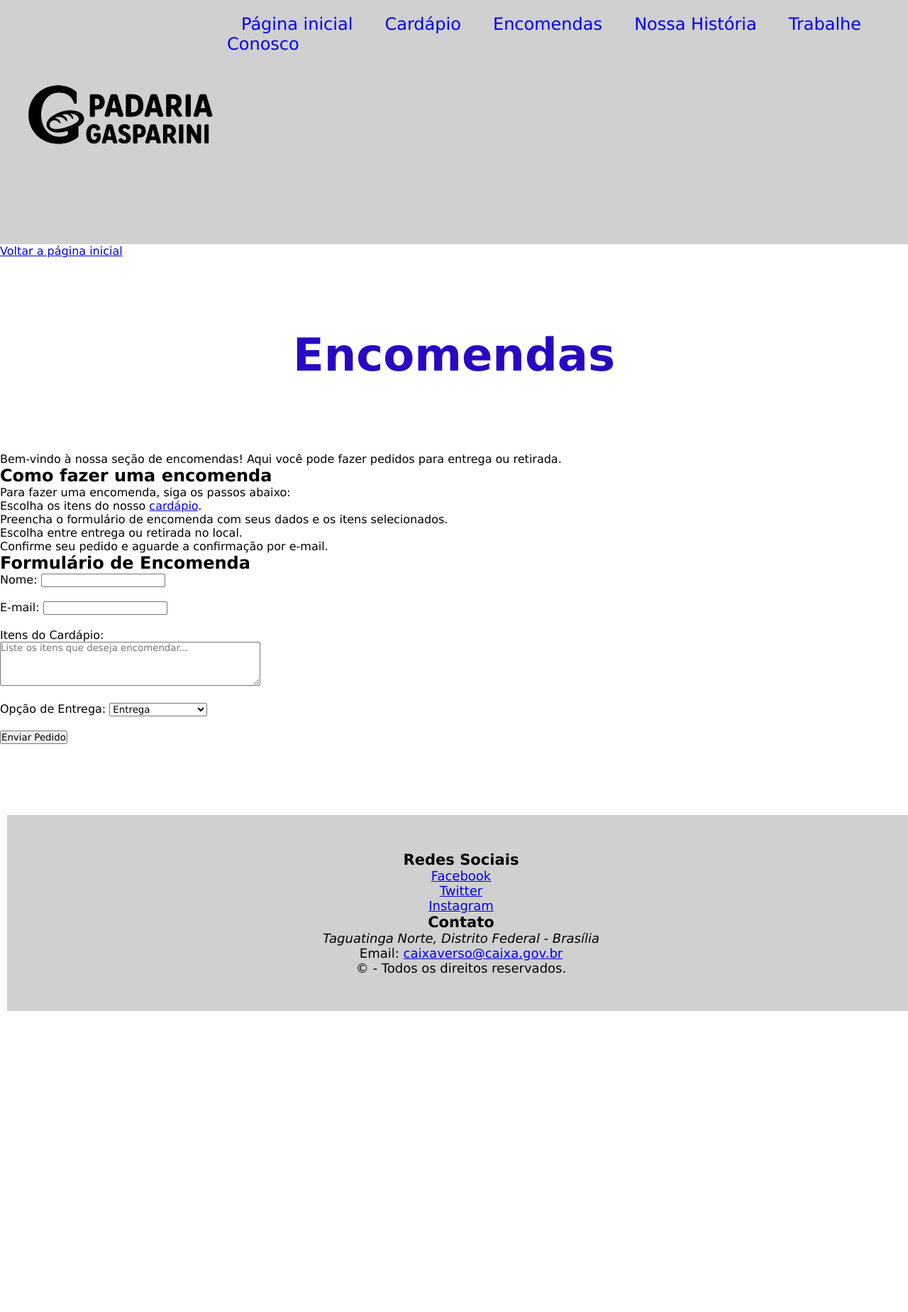
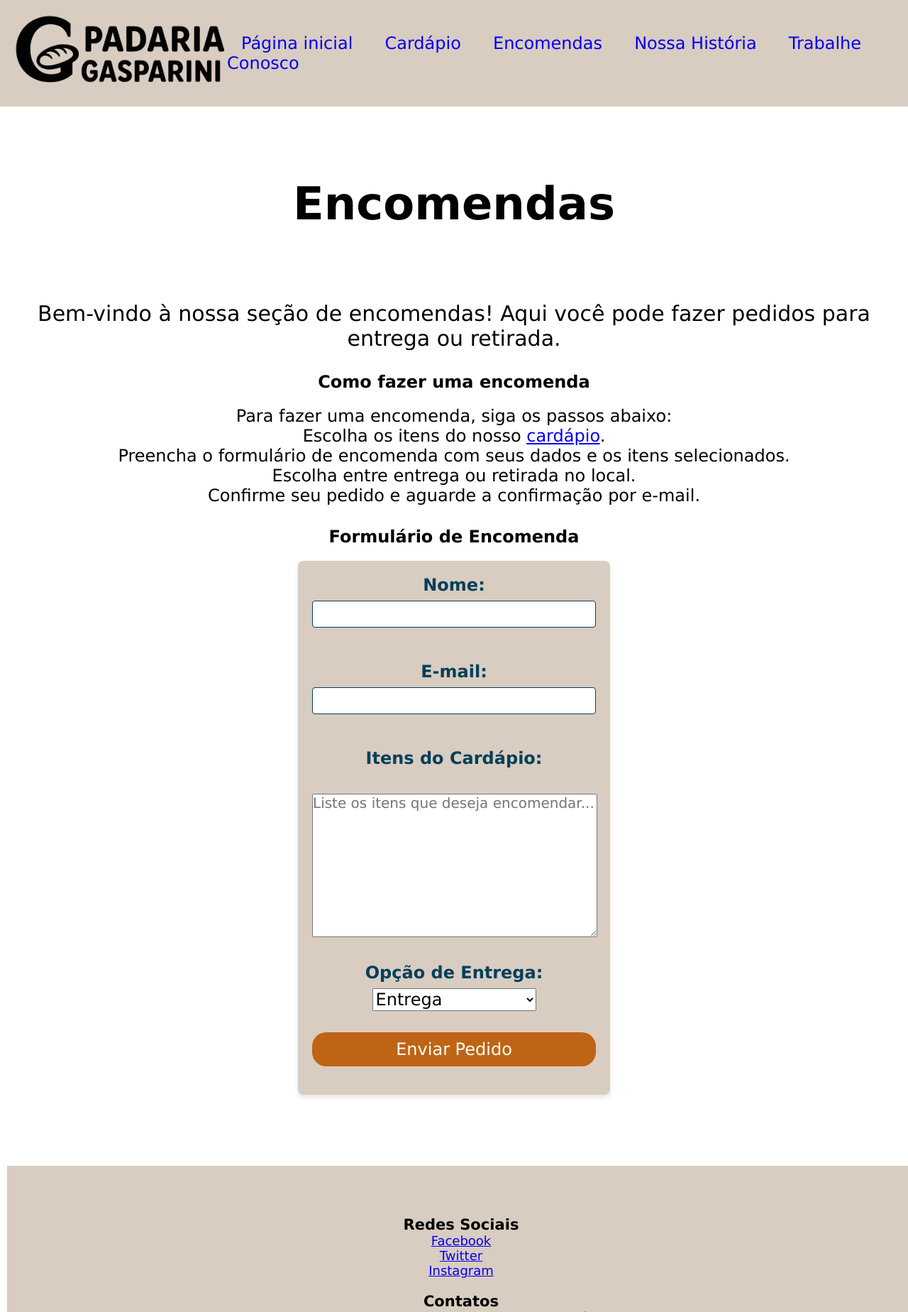
Before and after one commit to Leo-Gasparini/Projeto-Final-ADA-CAIXAVERSO, a plain HTML site: page Projeto-Final/encomendas.html in a window 1280 px wide. Shown: the top 1848 px of the page at 71% size. Before the commit the page ends 1434 px from the top, so only its background shows below. Drawn offline with Linux system fonts and the light colour scheme.

Commit message:
Versão 2 - Projeto final
Versão 2 - Projeto final

```diff
--- a/Projeto-Final/encomendas.html
+++ b/Projeto-Final/encomendas.html
@@ -9,11 +9,11 @@
 
  <header>
     <nav class="menu">
-      <section> <!--Logo da Loja-->
-        <img src="/img/logo/logo-padaria-gasparini-sem-fundo.png" alt="Logotipo da escrito Padaria Gasparini" class="menu-logo">
-      </section>
+      <div> <!--Logo da Loja-->
+        <img src="/img/logo/logo-padaria-gasparini-compacta-sem-fundo.png" alt="Logotipo da escrito Padaria Gasparini" class="menu-logo">
+      </div>
 
-      <section> <!--Barra de navegação-->
+      <div> <!--Barra de navegação-->
         <ul>
           <l1><a href="index.html" class="menu-navegacao">Página inicial</a></l1>
           <l1><a href="/cardapio.html" class="menu-navegacao">Cardápio</a></l1>
@@ -21,18 +21,17 @@
           <l1><a href="/nossa-historia.html" class="menu-navegacao">Nossa História</a></l1>
           <l1><a href="/trabalhe-conosco.html" class="menu-navegacao">Trabalhe Conosco</a></l1>
         </ul>
-      </section>
+      </div>
 
     </nav>
   </header>
 
 <body>
+  <div class="encomendas">
+    <h1>Encomendas</h1>
+      <p class="encomendas-p">Bem-vindo à nossa seção de encomendas! Aqui você pode fazer pedidos para entrega ou retirada.</p>
 
-<a href="/index.html">Voltar a página inicial</a>
-
-<h1>Encomendas</h1>
-<p>Bem-vindo à nossa seção de encomendas! Aqui você pode fazer pedidos para entrega ou retirada.</p>
-
+    <div class="fazer-encomendas">
       <h2>Como fazer uma encomenda</h2>
       <p>Para fazer uma encomenda, siga os passos abaixo:</p>
       <ol>
@@ -41,6 +40,9 @@
         <li>Escolha entre entrega ou retirada no local.</li>
         <li>Confirme seu pedido e aguarde a confirmação por e-mail.</li>
       </ol>
+    </div>
+
+    <div class="form-encomendas">
       <h2>Formulário de Encomenda</h2>
       <form action="/encomendar" method="post">
         <label for="nome">Nome:</label>
@@ -50,32 +52,36 @@
         <input type="email" id="email" name="email" required><br><br>
 
         <label for="itens">Itens do Cardápio:</label><br>
-  <textarea id="itens" name="itens" rows="4" cols="50" placeholder="Liste os itens que deseja encomendar..."></textarea><br><br>
+          <textarea id="itens" name="itens" rows="4" cols="50" placeholder="Liste os itens que deseja encomendar..."></textarea>
 
+        <div class="entrega-encomendas">
           <label for="entrega">Opção de Entrega:</label>
           <select id="entrega" name="entrega">
             <option value="entrega">Entrega</option>
             <option value="retirada">Retirada no Local</option>
-  </select><br><br>
-
-  <input type="submit" value="Enviar Pedido">
+          </select>
+        </div>
+          <div><input type="submit" value="Enviar Pedido" class="enviar-pedido-encomendas"></div>
+      </div>
+  </div>
 </body>
 
 
 <footer>
-  <div>
+  <div class="redes-sociais">
     <h3>Redes Sociais</h3>
-      <ul class="redes-sociais">
+      <ul>
         <li><a href="https://facebook.com/">Facebook</a></li>
         <li><a href="https://twitter.com/">Twitter</a></li>
         <li><a href="https://instagram.com/">Instagram</a></li>
       </ul>
   </div>
 
-  <div>
-    <h3>Contato</h3>
+  <div class="contatos">
+    <h3>Contatos</h3>
     <p><address>Taguatinga Norte, Distrito Federal - Brasília</address></p>
-    <p>Email: <a href="mailto:info@seusite.com">caixaverso@caixa.gov.br</a></p>
+    <p>Email: <a href="mailto:teste@teste.com">padaria@gasparini.com.br</a></p>
+    <p>Telefone: <a href="tel:+5561984297100">(61) 98429-7100</a></p>
   </div>
 
   <div>
--- a/Projeto-Final/style.css
+++ b/Projeto-Final/style.css
@@ -7,10 +7,11 @@
 
 :root {
 --color1: #000000;
---color2: #d0d0d0;
---color3: #2809c1;
---color4: #940909;
---color5: #525252;
+--color2: #023E73;
+--color3: #024059;
+--color4: #BF6415;
+--color5: #D9CCC1;
+--color6: #8C503A;
 --color6: #ffffff;
 }
 
@@ -20,23 +21,32 @@
 /*Início estilização index.html*/
 body {
   background-color: var(--color6);
+  height: 100vh;
 }
 
 .menu {
 display: flex;
-justify-content: center;
+justify-content: space-between;
+align-items: center;
 padding: 20px;
-background-color: var(--color2);
+background-color: var(--color5);
 /* background-image: url(/img/fundo/imagem-fundo-preto-e-branco.png); */
 
 }
 
 .menu-logo {
   width: 300px;
-
+  /* position: absolute;
+  left: 30px; */
 }
 
+/* .container-navegacao {
+  width: 200px;
+  display: flex;
+} */
+
 .menu-navegacao {
+  margin-bottom: 100px;
   padding: 20px;
   font-size: 24px;
   text-decoration: none;
@@ -44,12 +54,14 @@ background-color: var(--color2);
 }
 
 a:hover{
-  color: white;
+  color: var(--color2);
+  text-decoration: underline;
+
 }
 
 
 h1 {
-  color: var(--color3);
+  color: var(--color1);
   font-size: 50px;
   margin: 100px 50px;
   text-align: center;
@@ -59,14 +71,37 @@ h1 {
 .cardapio {
   display: flex;
   margin: 30px;
-  justify-content: space-around; /* Alinha horizontalmente */
+  justify-content: center; /* Alinha horizontalmente */
   align-items: center; /* Alinha verticalmente */
   flex-wrap: wrap;
- }
+    }
 
-.cardapio-itens {
-  flex-direction: column;
-}
+    .cardapio-itens {
+      border: solid var(--color1);
+      height: 600px;
+      width: 330px;
+      margin: 20px;
+      border-radius: 20px;
+      padding: 10px;
+      text-align: center; /*  Para textos e elementos inline, use text-align: center; */
+      margin-top: 20px;
+    }
+
+      .cardapio-itens h3 {
+      margin: 30px;
+      font-size: 24px;
+      }
+
+      .cardapio-itens p {
+      margin: 30px;
+      font-size: 18px;
+      }
+
+      .cardapio-itens button {
+        margin: 30px;
+        font-size: 18px;
+
+      }
 
 button {
   background-color: var(--color4);
@@ -80,7 +115,7 @@ button {
 }
 
 footer {
-  background-color: var(--color2);
+  background-color: var(--color5);
   margin: 10px;
   font-size: 18px;
   margin-top: 100px;
@@ -92,6 +127,14 @@ footer {
   width: 100%;
 }
 
+.redes-sociais {
+  margin: 20px;
+}
+
+
+ul, ol {
+  list-style-type: none;
+}
 /*Fim estilização index.html*/
 
 
@@ -115,25 +158,112 @@ footer {
     padding: 8px;
   }
   tr:nth-child(even) {
-    background-color: var(--color2);
+    background-color: var(--color5);
   }
-
-
-
 
 /*Fim estilização cardápio.html*/
 
 
+/*Início estilização ecomendas.html*/
+
+.encomendas {
+text-align: center;
+}
+
+.encomendas-p {
+  font-size: 30px;
+  margin: 16px;
+}
+
+.fazer-encomendas {
+   margin: 30px;
+  font-size: 24px;
+}
+
+.form-encomendas {
+  margin: 30px;
+  font-size: 24px;
+}
+
+.entrega-encomendas {
+  margin: 30px;
+   font-size: 24px;
+
+}
+
+form {
+  max-width: 400px;
+  margin: 0 auto;
+  padding: 20px;
+  background-color: var(--color5);
+  border-radius: 8px;
+  box-shadow: 0 4px 6px rgba(0, 0, 0, 0.1);
+  font-family: Arial, sans-serif;
+}
+
+label {
+  display: block;
+  margin-bottom: 8px;
+  font-weight: bold;
+  color: var(--color3);
+}
+
+input {
+  width: 100%;
+  padding: 10px;
+  margin-bottom: 20px;
+  border: 1px solid var(--color3);
+  border-radius: 4px;
+  font-size: 14px;
+  box-sizing: border-box;
+}
+
+input::placeholder {
+  color:var(--color6)
+  font-style: italic;
+}
+
+select {
+   font-size: 24px;
+}
+
+textarea {
+  font-size: 20px;
+  width: 400px; /* Define a largura */
+  height: 200px; /* Define a altura */
+}
 
 
-/*Início estilização ecomendas.html*/
+
+.enviar-pedido-encomendas {
+  background-color: var(--color4);
+  color: var(--color6);
+  border: none;
+  padding: 10px 20px;
+  margin: 15;
+  text-align: center;
+  font-size: 24px;
+  cursor: pointer;
+  border-radius: 20px;
+}
 
 /*Fim estilização encomendas.html*/
 
 
+/*Início estilização nossa-historia.html*/
+
+.nossa-historia {
+  text-align: center;
+}
+
+h2 {
+  margin: 20px;
+}
 
 
-/*Início estilização nossa-historia.html*/
+.nossa-historia, h2, p {
+font-size: 24px;
+}
 
 /*Fim estilização nossa-historia.html*/
 
@@ -141,4 +271,12 @@ footer {
 
 /*Início estilização trabalhe-conosco.html*/
 
+.trabalhe-conosco{
+  text-align: center;
+}
+
+.trabalhe-conosco , h2, p{
+  font-size: 24px;
+}
+
 /*Fim estilização trabalhe-conosco.html*/
```
Also changed, not shown: Projeto-Final/cardapio.html (+7 -7 lines), Projeto-Final/index.html (+33 -32 lines), Projeto-Final/nossa-historia.html (+9 -11 lines), Projeto-Final/trabalhe-conosco.html (+11 -8 lines), Projeto-Final/Fontes de consulta das imagens e modelos.txt, Projeto-Final/img/logo/logo-padaria-gasparini-compacta-sem-fundo.png (added). Lines whose indentation alone changed are shown as unchanged.
